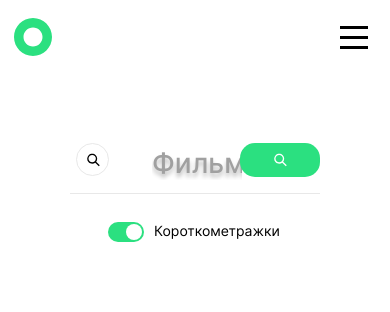
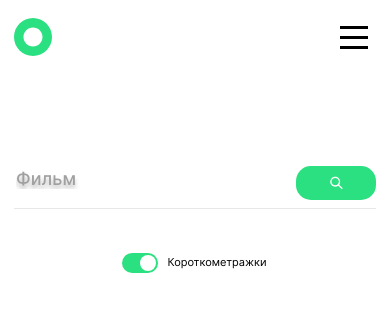
Before and after one commit to Vakulina/movies-explorer-frontend, a React (Create React App) app: page /movies in a window 390 px wide. Shown: the top 312 px of the page. Built offline with nearby package versions, Linux system fonts and the light colour scheme.

Commit message:
заверстать форму поиска фильмов

```diff
--- a/src/components/BurgerNavigation/BurgerNavigation.css
+++ b/src/components/BurgerNavigation/BurgerNavigation.css
@@ -6,6 +6,7 @@
   height: 100vh;
   background: #000000;
   opacity: 0.3;
+  z-index: 2;
 }
 .burger__menu {
   width: 100%;
@@ -18,6 +19,7 @@
   display: flex;
   justify-content: space-between;
   flex-direction: column;
+  z-index: 2;
 }
 .burger__nav {
   display: flex;
--- a/src/components/FilterCheckbox/FilterCheckbox.css
+++ b/src/components/FilterCheckbox/FilterCheckbox.css
@@ -62,3 +62,8 @@
   outline: 3px solid rgb(255, 153, 0);
   border-radius: 3px;
 }
+@media (max-width: 400px){
+  .filter-checkbox__label{
+    font-size: 11px;
+  }
+}
--- a/src/components/Header/Header.css
+++ b/src/components/Header/Header.css
@@ -98,7 +98,7 @@ padding-left: 44px;
 
 @media (max-width: 800px){
   .header__container {
-    padding: 0 30px 0 30px ;
+    padding: 0 20px 0 30px ;
   }
 }
 @media (max-width: 400px){
--- a/src/components/SearchForm/SearchForm.css
+++ b/src/components/SearchForm/SearchForm.css
@@ -88,3 +88,35 @@
   outline: 3px solid rgb(255, 153, 0);
   border-radius: 3px;
 }
+@media (max-width: 800px){
+  .search-form {
+    padding: 80px 30px 61px 30px ;
+  }
+}
+@media (max-width: 400px) {
+  .search-form {
+    padding: 78px 14px 50px 14px ;
+  }
+  .search-form__label {
+    display: none;
+  }
+  .search-form__input {
+    margin: 0;
+    width: 100%;
+    text-align: left;
+    font-size: 18px;
+    line-height: 22px;
+  }
+  .search-form__input::placeholder {
+    font-weight: 500;
+    font-size: 18px;
+    line-height: 22px;
+    text-align: left;
+  }
+  .search-form__input-container {
+    margin-bottom: 44px;
+  }
+  .search-form__button {
+    top: 14px;
+  }
+}
```
Also changed, not shown: src/images/RESULT_320_MAIN.png (added), src/images/RESULT_768_MAIN.png (added).
